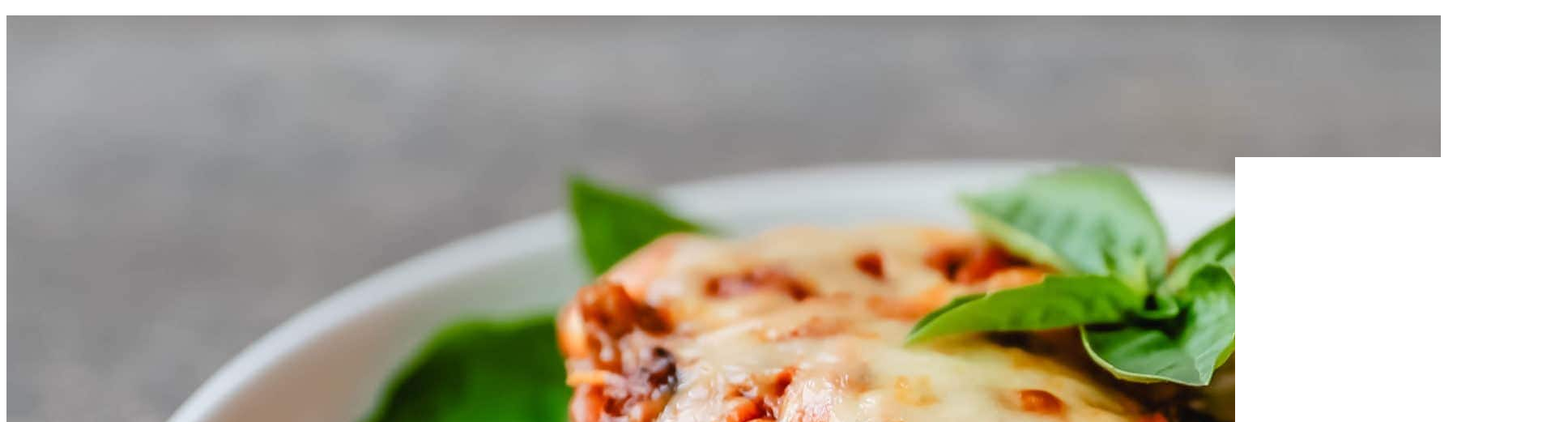
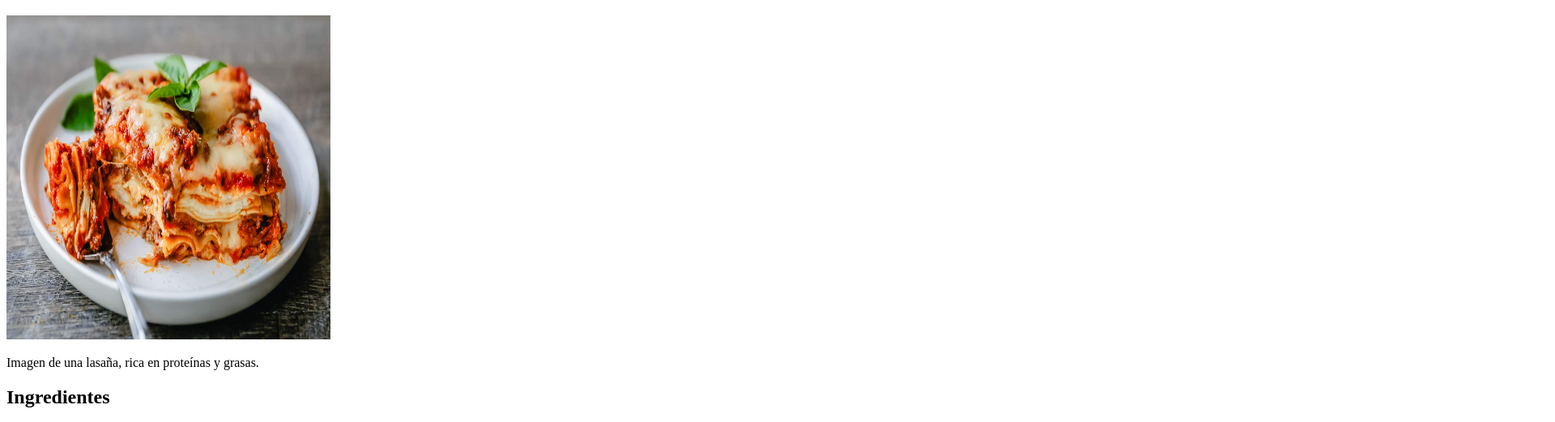
Before and after one commit to Samuel-96/odin-recipes, a plain HTML site: page recipes/lasagna.html in a window 1280 px wide. Shown: the part 61-582 px from the top of the page at 81% size, 1920 px wide, since content can reach past the window. Drawn offline with Linux system fonts and the light colour scheme.

Commit message:
Cambiando tamaño de imágenes

```diff
--- a/recipes/lasagna.html
+++ b/recipes/lasagna.html
@@ -9,7 +9,7 @@
 <body>
     <h1>Lasagna</h1>
 
-    <img src="../images/lasagna.jpg" alt="Lasaña">
+    <img src="../images/lasagna.jpg" height="400" width="400" alt="Lasaña" >
 
     <p>Imagen de una lasaña, rica en proteínas y grasas.</p>
 
```
Also changed, not shown: recipes/macarrones.html (+1 -1 lines).
